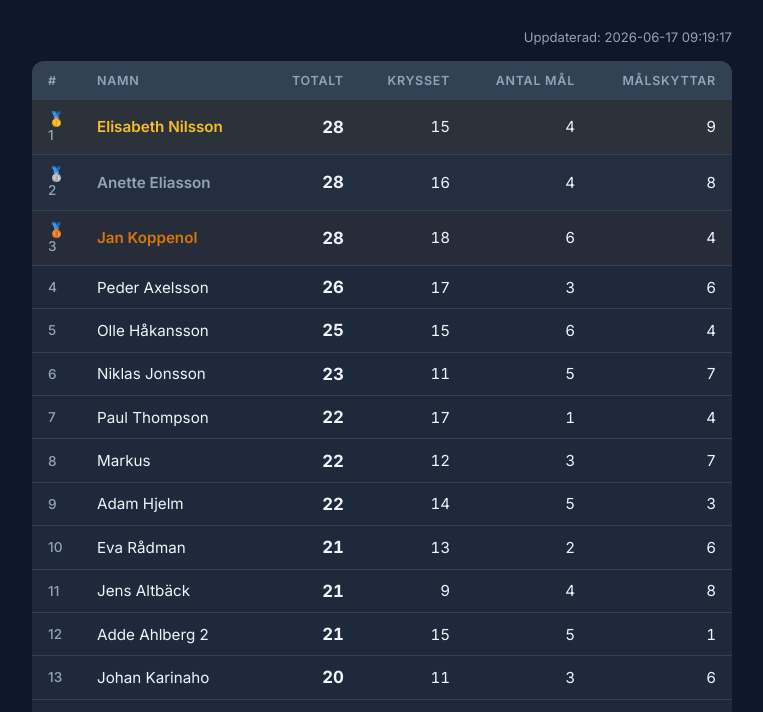
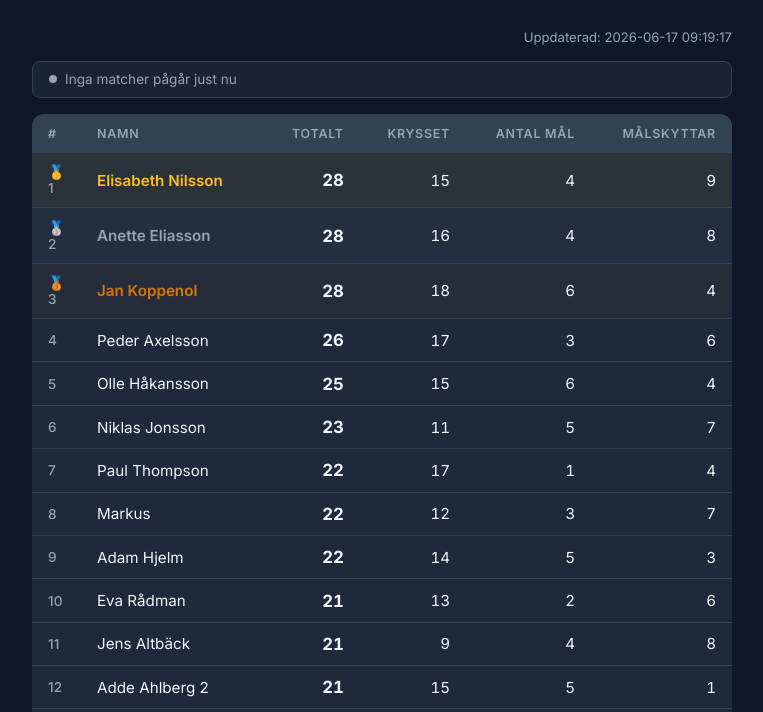
Before and after one commit to c0zer/vm-tips-2026, a website with bundled scripts: page index.html in a window 1280 px wide. Shown: the part 88-800 px from the top of the page, without its empty margins (258-1021 px from the left). Built offline with nearby package versions, Linux system fonts and the light colour scheme.

Commit message:
feat: show idle banner when no matches are live
Co-authored-by: Copilot <223556219+Copilot@users.noreply.github.com>

```diff
--- a/src/main.js
+++ b/src/main.js
@@ -34,8 +34,8 @@ function renderLiveBanner(liveMatches) {
     document.querySelector('.table-wrap').before(banner);
   }
   if (!liveMatches || liveMatches.length === 0) {
-    banner.innerHTML = '';
-    banner.className = '';
+    banner.className = 'live-banner live-banner--idle';
+    banner.innerHTML = `<span class="live-dot live-dot--idle"></span>Inga matcher pågår just nu`;
     return;
   }
   const matchList = liveMatches
--- a/src/styles.css
+++ b/src/styles.css
@@ -166,4 +166,13 @@ footer {
   padding: 0.1rem 0.4rem;
   font-weight: 600;
 }
-.live-match em { font-style: normal; opacity: 0.7; }
+.live-banner--idle {
+  background: rgba(148, 163, 184, 0.08);
+  border-color: var(--border);
+  color: var(--muted);
+}
+
+.live-dot--idle {
+  background: var(--muted);
+  animation: none;
+}
```
